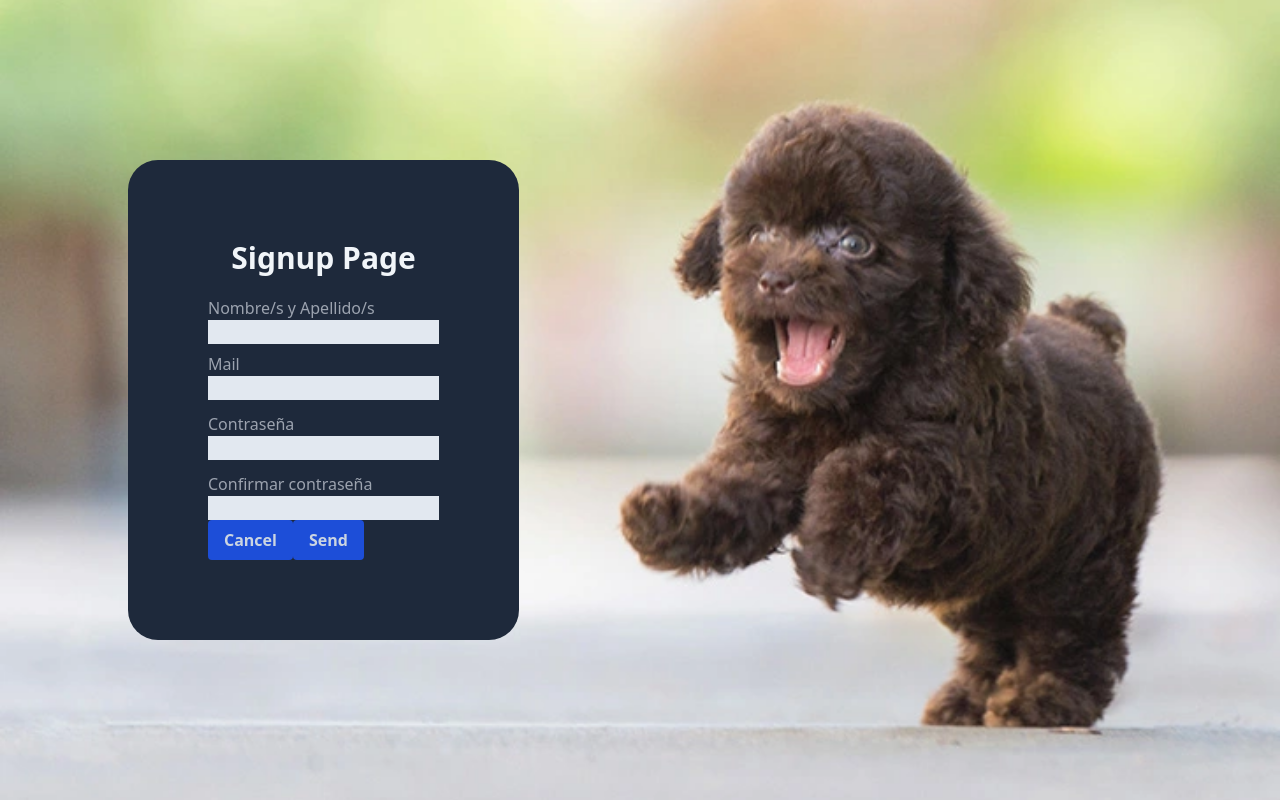
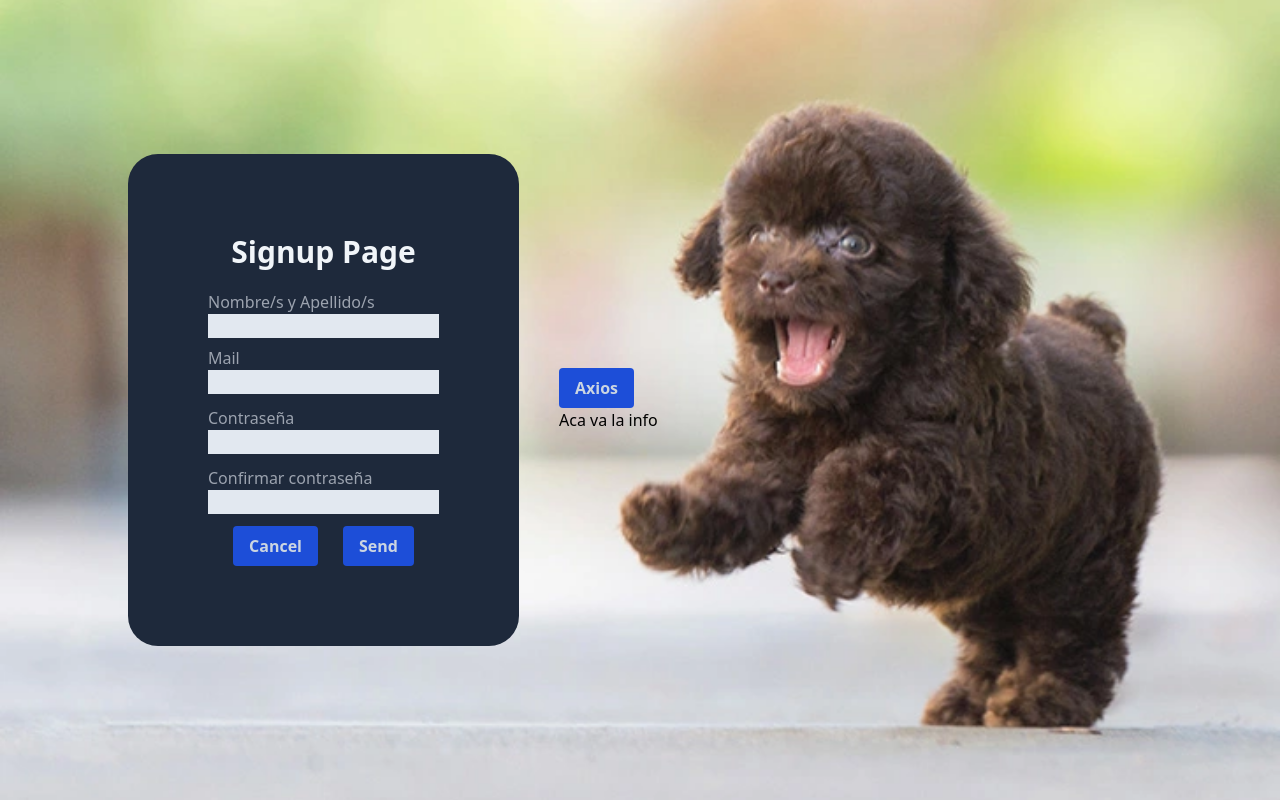
Before and after one commit to Benzagon/ChatApp, a Next.js app: page /signup in a window 1280 px wide. Built offline with nearby package versions, Linux system fonts and the light colour scheme.

Commit message:
feat: axios get in signup

```diff
--- a/package.json
+++ b/package.json
@@ -12,6 +12,7 @@
     "@types/node": "18.15.5",
     "@types/react": "18.0.28",
     "@types/react-dom": "18.0.11",
+    "axios": "^1.3.4",
     "eslint": "8.36.0",
     "eslint-config-next": "13.2.4",
     "next": "13.2.4",
--- a/src/components/button.tsx
+++ b/src/components/button.tsx
@@ -18,15 +18,15 @@ const Button: React.FC<ButtonProps> = ({ label, link }) => {
 
 type ButtonStructureProps = {
   label: string[];
-  link: string;
+  link: string[];
   gap: string;
 };
 
 const ButtonStructure: React.FC<ButtonStructureProps> = ({ label, link, gap }) => {
   return (
-    <div className={"flex mt-3" +gap}>
-      <Button label={label[0]} link={link}/>
-      <Button label={label[1]} link={link}/>
+    <div className={"flex justify-evenly mt-3 "}>
+      <Button label={label[0]} link={link[0]}/>
+      <Button label={label[1]} link={link[1]}/>
     </div>
   );
 };
--- a/src/pages/signup.tsx
+++ b/src/pages/signup.tsx
@@ -1,10 +1,21 @@
 import { ButtonStructure } from "@/components/button";
 import { Title, Subtitle } from "@/components/header-subheader";
+import axios from "axios";
 
 const signup: React.FC = () => {
+    const buttonHandler = () => {
+      axios.get("http://localhost:3001/users")
+      .then(response => {
+        console.log(response.data)
+        document.getElementById("infoServer")!.innerHTML = JSON.stringify(response.data);
+      })
+      .catch(error => console.log(error));
+    };
+
+
     return (
       <div className="flex bg-fixed min-h-screen bg-center bg-cover bg-no-repeat items-center bg-[url(../../public/blackDog.jpg)]">
-        <div className="flex flex-col bg-slate-800 px-20 py-20 rounded-[30px] ml-32">
+        <div className="flex flex-col bg-slate-800 px-20 py-20 rounded-[30px] ml-32 mr-10">
           <Title title="Signup Page"/>
           <Subtitle subtitle="Nombre/s y Apellido/s"/>
           <input type="text" className="bg-slate-200 mb-2"></input>
@@ -14,7 +25,12 @@ const signup: React.FC = () => {
           <input type="text" className="bg-slate-200 mb-3"></input>
           <Subtitle subtitle="Confirmar contraseña"/>
           <input type="text" className="bg-slate-200"></input>
-          <ButtonStructure label={["Cancel", "Send"]} link="/login" gap="gap-3" ></ButtonStructure>
+          <ButtonStructure label={["Cancel", "Send"]} link={["/", "/main"]} gap="gap-3" ></ButtonStructure>
+        </div>
+
+        <div>
+          <button onClick={buttonHandler} className="text-slate-300 font-bold py-2 px-4 rounded bg-blue-700 hover:bg-blue-800 transition duration-100">Axios</button>
+          <p id="infoServer">Aca va la info</p>
         </div>
       </div>
     );
```
Also changed, not shown: 1 other file (tests, documents, lock files or other folders).
